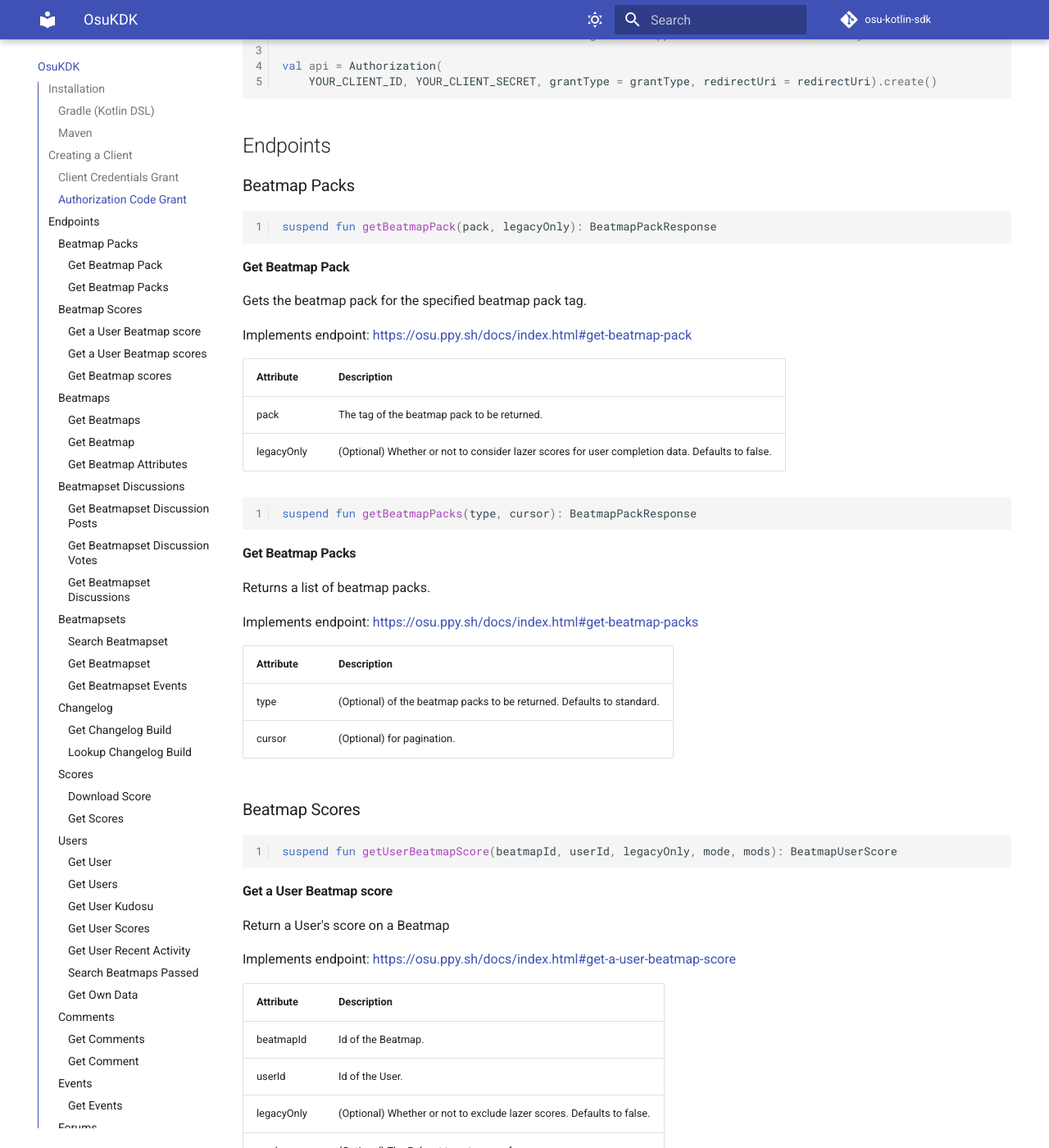
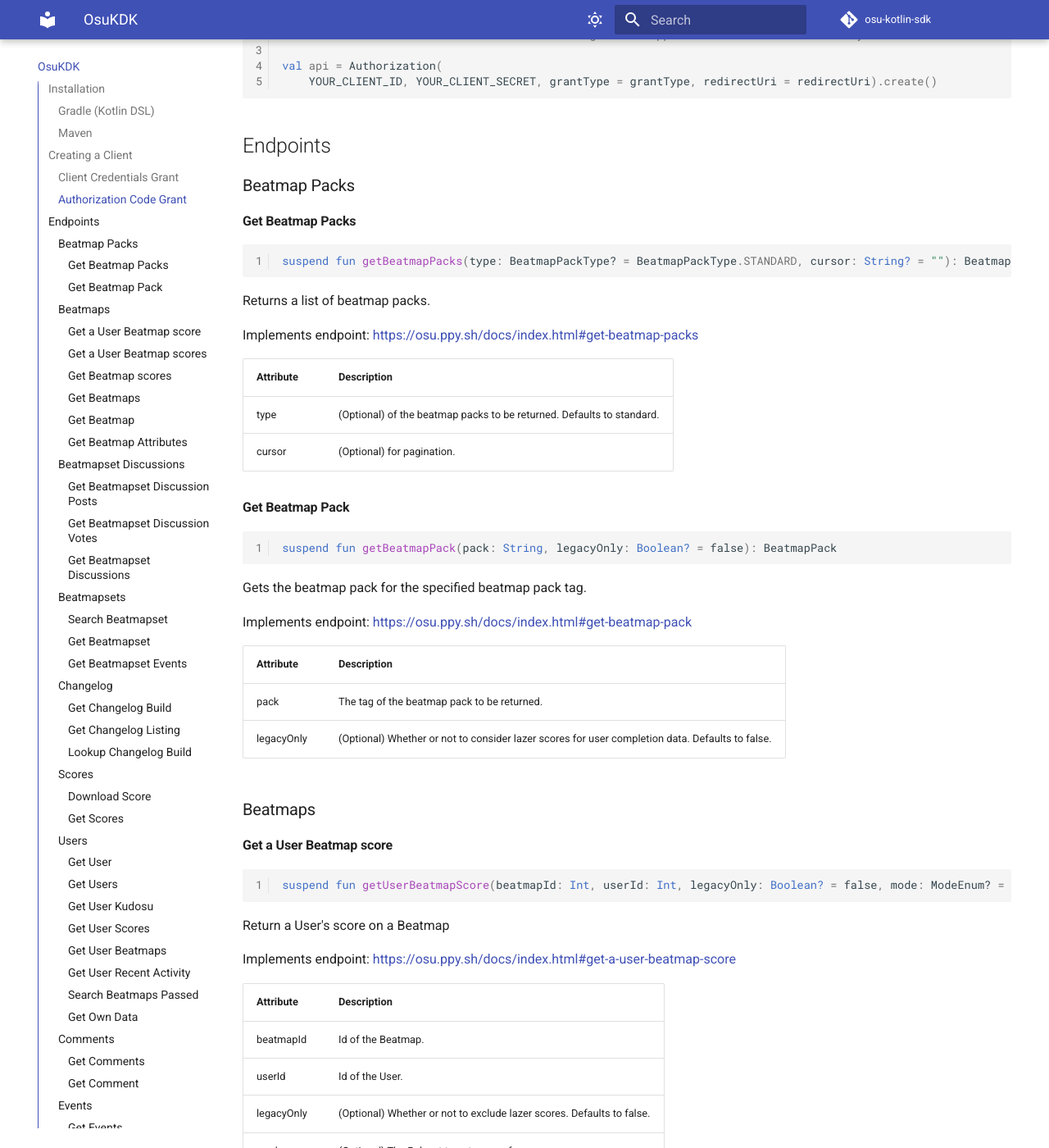
Before and after one commit to Vinnih-1/osu-kotlin-sdk, an MkDocs documentation site: the page built from docs/index.md, in a window 1280 px wide and 1400 px high, scrolled down 932 px. Shown: the whole window at 82% size. Built offline with MkDocs 1.6.1 and Material for MkDocs 9.7.7, drawn with Linux system fonts in a browser that asks for light colours; comment, search, counter and statistics services are not loaded; some of the changed text lies outside the part shown.

Commit message:
update: fix methods parameter

````diff
--- a/docs/index.md
+++ b/docs/index.md
@@ -45,10 +45,26 @@ val api = Authorization(
 
 ### Beatmap Packs
 
+#### Get Beatmap Packs
+
 ```kotlin
-suspend fun getBeatmapPack(pack, legacyOnly): BeatmapPackResponse
+suspend fun getBeatmapPacks(type: BeatmapPackType? = BeatmapPackType.STANDARD, cursor: String? = ""): BeatmapPackResponse
 ```
+
+Returns a list of beatmap packs.
+
+Implements endpoint: [https://osu.ppy.sh/docs/index.html#get-beatmap-packs](https://osu.ppy.sh/docs/index.html#get-beatmap-packs)
+
+| Attribute | Description                                                      |
+|-----------|------------------------------------------------------------------|
+| type      | (Optional) of the beatmap packs to be returned. Defaults to standard. |
+| cursor    | (Optional) for pagination.                                       |
+
 #### Get Beatmap Pack
+
+```kotlin
+suspend fun getBeatmapPack(pack: String, legacyOnly: Boolean? = false): BeatmapPack
+```
 
 Gets the beatmap pack for the specified beatmap pack tag.
 
@@ -59,26 +75,13 @@ Implements endpoint: [https://osu.ppy.sh/docs/index.html#get-beatmap-pack](https
 | pack       | The tag of the beatmap pack to be returned.                                                     |
 | legacyOnly | (Optional) Whether or not to consider lazer scores for user completion data. Defaults to false. |
 
-```kotlin
-suspend fun getBeatmapPacks(type, cursor): BeatmapPackResponse
-```
-#### Get Beatmap Packs
+### Beatmaps
 
-Returns a list of beatmap packs.
-
-Implements endpoint: [https://osu.ppy.sh/docs/index.html#get-beatmap-packs](https://osu.ppy.sh/docs/index.html#get-beatmap-packs)
-
-| Attribute | Description                                                      |
-|-----------|------------------------------------------------------------------|
-| type      | (Optional) of the beatmap packs to be returned. Defaults to standard. |
-| cursor    | (Optional) for pagination.                                       |
-
-### Beatmap Scores
+#### Get a User Beatmap score
 
 ```kotlin
-suspend fun getUserBeatmapScore(beatmapId, userId, legacyOnly, mode, mods): BeatmapUserScore
+suspend fun getUserBeatmapScore(beatmapId: Int, userId: Int, legacyOnly: Boolean? = false, mode: ModeEnum? = ModeEnum.OSU, mods: String? = ""): BeatmapUserScore
 ```
-#### Get a User Beatmap score
 
 Return a User's score on a Beatmap
 
@@ -92,10 +95,11 @@ Implements endpoint: [https://osu.ppy.sh/docs/index.html#get-a-user-beatmap-scor
 | mode       | (Optional) The Ruleset to get scores for.                                  |
 | mods       | (Optional) An array of matching Mods, or none.                             |
 
+#### Get a User Beatmap scores
+
 ```kotlin
-suspend fun getUserBeatmapScores(beatmapId, userId, legacyOnly, mode): List<Score>
+suspend fun getUserBeatmapScores(beatmapId: Int, userId: Int, legacyOnly: Boolean? = false, mode: ModeEnum? = ModeEnum.OSU): List<Score>
 ```
-#### Get a User Beatmap scores
 
 Return a User's scores on a Beatmap
 
@@ -108,10 +112,11 @@ Implements endpoint: [https://osu.ppy.sh/docs/index.html#get-a-user-beatmap-scor
 | legacyOnly | (Optional) Whether or not to exclude lazer scores. Defaults to false. |
 | mode       | (Optional) The Ruleset to get scores for.                             |
 
+#### Get Beatmap scores
+
 ```kotlin
-suspend fun getBeatmapScores(beatmapId, legacyOnly, mode, mods, type): BeatmapScores
+suspend fun getBeatmapScores(beatmapId: Int, legacyOnly: Boolean? = false, mode: ModeEnum? = ModeEnum.OSU, mods: String? = "", type: String? = ""): BeatmapScores
 ```
-#### Get Beatmap scores
 
 Returns the top scores for a beatmap. Depending on user preferences, this may only show legacy scores.
 
@@ -140,10 +144,11 @@ Implements endpoint: [https://osu.ppy.sh/docs/index.html#get-beatmaps](https://o
 |-----------|------------------------------------------------------------------------------------------------------------|
 | ids       | Beatmap IDs to be returned. Specify once for each beatmap ID requested. Up to 50 beatmaps can be requested at once. |
 
+#### Get Beatmap
+
 ```kotlin
-suspend fun getBeatmap(beatmapId): Beatmap
+suspend fun getBeatmap(beatmapId: Int): Beatmap
 ```
-#### Get Beatmap
 
 Gets beatmap data for the specified beatmap ID.
 
@@ -153,10 +158,11 @@ Implements endpoint: [https://osu.ppy.sh/docs/index.html#get-beatmap](https://os
 |-----------|----------------------------|
 | beatmapId | The ID of the beatmap.     |
 
+#### Get Beatmap Attributes
+
 ```kotlin
-suspend fun getBeatmapAttributes(beatmapId, mods, mode): BeatmapDifficultyAttributes
+suspend fun getBeatmapAttributes(beatmapId: Int, mods: List<ModLegacy>, mode: ModeEnum): BeatmapDifficultyAttributes
 ```
-#### Get Beatmap Attributes
 
 Returns difficulty attributes of beatmap with specific mode and mods combination.
 
@@ -170,10 +176,11 @@ Implements endpoint: [https://osu.ppy.sh/docs/index.html#get-beatmap-attributes]
 
 ### Beatmapset Discussions
 
+#### Get Beatmapset Discussion Posts
+
 ```kotlin
-suspend fun getBeatmapsetDiscussionPosts(beatmapsetDiscussionId, limit, page, sort, types, userId, withDeleted): BeatmapsetDiscussionPostsResponse
+suspend fun getBeatmapsetDiscussionPosts(beatmapsetDiscussionId: String? = null, limit: Int? = 100, page: Int? = null, sort: Sort? = Sort.NEWEST, types: List<BeatmapsetDiscussionPostTypes>? = listOf(BeatmapsetDiscussionPostTypes.REPLY), userId: String? = null, withDeleted: String? = null): BeatmapsetDiscussionPostsResponse
 ```
-#### Get Beatmapset Discussion Posts
 
 Returns the posts of beatmapset discussions.
 
@@ -189,10 +196,11 @@ Implements endpoint: [https://osu.ppy.sh/docs/index.html#get-beatmapset-discussi
 | userId                 | The id of the User.                                                                                         |
 | withDeleted            | This param has no effect as api calls do not currently receive group permissions.                           |
 
+#### Get Beatmapset Discussion Votes
+
 ```kotlin
-suspend fun getBeatmapsetDiscussionVotes(beatmapsetDiscussionId, limit, page, receiver, score, sort, userId, withDeleted): BeatmapsetDiscussionVotesResponse
+suspend fun getBeatmapsetDiscussionVotes(beatmapsetDiscussionId: String? = null, limit: Int? = 100, page: Int? = null, receiver: String? = null, score: String? = null, sort: Sort? = Sort.NEWEST, userId: String? = null, withDeleted: String? = null): BeatmapsetDiscussionVotesResponse
 ```
-#### Get Beatmapset Discussion Votes
 
 Returns the votes given to beatmapset discussions.
 
@@ -209,10 +217,11 @@ Implements endpoint: [https://osu.ppy.sh/docs/index.html#get-beatmapset-discussi
 | userId                 | The id of the User.                                                                                         |
 | withDeleted            | This param has no effect as api calls do not currently receive group permissions.                           |
 
+#### Get Beatmapset Discussions
+
 ```kotlin
-suspend fun getBeatmapsetDiscussion(beatmapId, beatmapsetId, beatmapsetStatus, limit, messageTypes, onlyUnresolved, page, sort, userId, withDeleted, cursorString): BeatmapsetDiscussionResponse
+suspend fun getBeatmapsetDiscussion(beatmapId: String? = null, beatmapsetId: String? = null, beatmapsetStatus: String? = null, limit: Int? = 100, messageTypes: List<String>? = null, onlyUnresolved: Boolean? = false, page: Int? = null, sort: Sort? = Sort.NEWEST, userId: String? = null, withDeleted: String? = null, cursorString: String? = null): BeatmapsetDiscussionResponse
 ```
-#### Get Beatmapset Discussions
 
 Returns a list of beatmapset discussions.
 
@@ -234,10 +243,11 @@ Implements endpoint: [https://osu.ppy.sh/docs/index.html#get-beatmapset-discussi
 
 ### Beatmapsets
 
+#### Search Beatmapset
+
 ```kotlin
-suspend fun searchBeatmapset(cursorString): SearchBeatmapsetResponse
+suspend fun searchBeatmapset(cursorString: String? = null): SearchBeatmapsetResponse
 ```
-#### Search Beatmapset
 
 TODO: DOCS
 
@@ -245,10 +255,11 @@ TODO: DOCS
 |--------------|----------------------------|
 | cursorString | CursorString for pagination. |
 
+#### Get Beatmapset
+
 ```kotlin
-suspend fun getBeatmapset(beatmapsetId): Beatmapset
+suspend fun getBeatmapset(beatmapsetId: Int): Beatmapset
 ```
-#### Get Beatmapset
 
 TODO: DOCS
 
@@ -256,10 +267,11 @@ TODO: DOCS
 |--------------|----------------------------|
 | beatmapsetId | The ID of the beatmapset.  |
 
+#### Get Beatmapset Events
+
 ```kotlin
 suspend fun getBeatmapsetEvents(): BeatmapsetEventsResponse
 ```
-#### Get Beatmapset Events
 
 TODO: DOCS
 
@@ -267,10 +279,11 @@ No parameters.
 
 ### Changelog
 
+#### Get Changelog Build
+
 ```kotlin
-suspend fun getChangelogBuild(stream, build): Build
+suspend fun getChangelogBuild(stream: String, build: String): Build
 ```
-#### Get Changelog Build
 
 Returns details of the specified build.
 
@@ -281,10 +294,29 @@ Implements endpoint: [https://osu.ppy.sh/docs/index.html#get-changelog-build](ht
 | stream    | (Optional) Update stream name. |
 | build     | (Optional) Build version.  |
 
+#### Get Changelog Listing
+
 ```kotlin
-suspend fun lookupChangelogBuild(build, messageFormats): Build
+suspend fun getChangelogListing(from: String? = null, maxId: Int? = null, stream: String? = null, to: String? = null, messageFormats: List<String>? = listOf("html, markdown")): BuildResponse
 ```
+
+Returns a listing of update streams, builds, and changelog entries.
+
+Implements endpoint: [https://osu.ppy.sh/docs/index.html#get-changelog-listing](https://osu.ppy.sh/docs/index.html#get-changelog-listing)
+
+| Attribute      | Description                                                |
+|----------------|------------------------------------------------------------|
+| from           | (Optional) Minimum build version.                           |
+| maxId          | (Optional) Maximum build ID.                                |
+| stream         | (Optional) Stream name to return builds from.               |
+| to             | (Optional) Maximum build version.                           |
+| messageFormats | (Optional) html, markdown. Default to both.                |
+
 #### Lookup Changelog Build
+
+```kotlin
+suspend fun lookupChangelogBuild(build: String, messageFormats: List<String>? = listOf("html, markdown")): Build
+```
 
 Returns details of the specified build.
 
@@ -297,24 +329,26 @@ Implements endpoint: [https://osu.ppy.sh/docs/index.html#lookup-changelog-build]
 
 ### Scores
 
+#### Download Score
+
 ```kotlin
-suspend fun downloadScore(mode, cursorString): ScoreResponse
+suspend fun downloadScore(scoreId: Long, isOldFormat: Boolean? = false): ByteArray
 ```
-#### Download Score
 
 This method returns ByteArray from Score
 
-Implements endpoint: https://osu.ppy.sh/docs/index.html#get-apiv2scoresscoredownload
+Implements endpoint: [https://osu.ppy.sh/docs/index.html#get-apiv2scoresscoredownload](https://osu.ppy.sh/docs/index.html#get-apiv2scoresscoredownload)
 
 | Attribute   | Description                                                                                                                                                                                                             |
 |-------------|-------------------------------------------------------------------------------------------------------------------------------------------------------------------------------------------------------------------------|
 | scoreId     | Id of the Score                                                                                                                                                                                                         |
 | isOldFormat | If your score ID is in the old format (https://osu.ppy.sh/scores/osu/4459998279) this param should be true, or if is in new format (https://osu.ppy.sh/scores/1695006824) you can ignore this param. Defaults to false. |
 
+#### Get Scores
+
 ```kotlin
-suspend fun getScore(mode, cursorString): ScoreResponse
+suspend fun getScore(mode: ModeEnum? = ModeEnum.OSU, cursorString: String? = null): ScoreResponse
 ```
-#### Get Scores
 
 Returns all passed scores. Up to 1000 scores will be returned in order of oldest to latest. Most recent scores will be returned if cursor_string parameter is not specified.
 
@@ -327,10 +361,11 @@ Implements endpoint: [https://osu.ppy.sh/docs/index.html#get-scores97](https://o
 
 ### Users
 
+#### Get User
+
 ```kotlin
-suspend fun getUser(userId, mode): User
+suspend fun getUser(userId: Int, mode: ModeEnum = ModeEnum.OSU): User
 ```
-#### Get User
 
 This endpoint returns the detail of specified user.
 
@@ -341,10 +376,11 @@ Implements endpoint: [https://osu.ppy.sh/docs/index.html#get-user](https://osu.p
 | userId    | Id of the user.                                             |
 | mode      | (Optional) osu mode will be used if not specified.          |
 
+#### Get Users
+
 ```kotlin
-suspend fun getUsers(ids, includeVariantStatistics): List<User>
+suspend fun getUsers(ids: List<String>, includeVariantStatistics: Boolean? = true): List<User>
 ```
-#### Get Users
 
 Returns list of users.
 
@@ -355,10 +391,11 @@ Implements endpoint: [https://osu.ppy.sh/docs/index.html#get-users](https://osu.
 | ids                      | User id to be returned. Specify once for each user id requested. Up to 50 users can be requested at once.   |
 | includeVariantStatistics | (Optional) Whether to additionally include statistics variants (default: true).                            |
 
+#### Get User Kudosu
+
 ```kotlin
-suspend fun getUserKudosu(userId, limit, offset): List<KudosuHistory>
+suspend fun getUserKudosu(userId: Int, limit: Int? = 50, offset: String? = "0"): List<KudosuHistory>
 ```
-#### Get User Kudosu
 
 Returns kudosu history
 
@@ -370,10 +407,11 @@ Implements endpoint: [https://osu.ppy.sh/docs/index.html#get-user-kudosu](https:
 | limit     | (Optional) Maximum number of results. defaults to 50        |
 | offset    | (Optional) Result offset for pagination. defaults to 0      |
 
+#### Get User Scores
+
 ```kotlin
-suspend fun getUserScore(userId, type, legacyOnly, includeFails, mode, offset, limit): List<Score>
+suspend fun getUserScore(userId: Int, type: ScoreType? = ScoreType.RECENT, legacyOnly: Boolean? = false, includeFails: Boolean? = false, mode: ModeEnum? = ModeEnum.OSU, offset: Int? = 0, limit: Int? = 100): List<Score>
 ```
-#### Get User Scores
 
 This method returns the scores of specified user.
 
@@ -389,10 +427,28 @@ Implements endpoint: [https://osu.ppy.sh/docs/index.html#get-user-scores](https:
 | offset       | (Optional) Result offset for pagination. default is 0                                                        |
 | limit        | (Optional) Maximum number of results. default is 100                                                         |
 
+#### Get User Beatmaps
+
 ```kotlin
-suspend fun getUserRecentActivity(userId, offset, limit): List<Event>
+suspend fun getUserBeatmaps(userId: Int, type: BeatmapPlaycountType, offset: Int? = 0, limit: Int? = 100): List<BeatmapPlayCount>
 ```
+
+Returns the beatmaps of specified user.
+
+Implements endpoint: [https://osu.ppy.sh/docs/index.html#get-user-beatmaps](https://osu.ppy.sh/docs/index.html#get-user-beatmaps)
+
+| Attribute | Description                                                |
+|----------------|------------------------------------------------------------|
+| userId    | Id of the user.                                             |
+| type      | Beatmap type.                                               |
+| offset    | (Optional) Result offset for pagination. default is 0       |
+| limit     | (Optional) Maximum number of results. default is 100        |
+
 #### Get User Recent Activity
+
+```kotlin
+suspend fun getUserRecentActivity(userId: Int, offset: Int? = 0, limit: Int? = 100): List<Event>
+```
 
 Returns recent activity.
 
@@ -404,10 +460,11 @@ Implements endpoint: [https://osu.ppy.sh/docs/index.html#get-user-recent-activit
 | offset    | (Optional) Result offset for pagination. default is 0       |
 | limit     | (Optional) Maximum number of results. default is 100        |
 
+#### Search Beatmaps Passed
+
 ```kotlin
-suspend fun searchBeatmapsPassed(userId, beatmapsetIds, excludeConverts, isLegacy, noDiffReduction, rulesetId): List<Beatmap>
+suspend fun searchBeatmapsPassed(userId: Int, beatmapsetIds: List<Int>? = listOf(), excludeConverts: Boolean? = false, isLegacy: Boolean? = true, noDiffReduction: Boolean? = true, rulesetId: Int? = null): List<Beatmap>
 ```
-#### Search Beatmaps Passed
 
 Searches for the Beatmaps a User has passed by Beatmapset.
 
@@ -422,10 +479,11 @@ Implements endpoint: https://osu.ppy.sh/docs/index.html#search-beatmaps-passed
 | noDiffReduction  | (Optional) Whether or not to exclude diff reduction mods. Defaults to true.                                 |
 | rulesetId        | (Optional) The Ruleset ID. Leave empty for all rulesets.                                                    |
 
+#### Get Own Data
+
 ```kotlin
-suspend fun getOwnData(mode): User
+suspend fun getOwnData(mode: ModeEnum? = ModeEnum.OSU): User
 ```
-#### Get Own Data
 
 Similar to Get User but with authenticated user (token owner) as user id.
 
@@ -437,10 +495,11 @@ Implements endpoint: [https://osu.ppy.sh/docs/index.html#get-own-data](https://o
 
 ### Comments
 
+#### Get Comments
+
 ```kotlin
-suspend fun getComments(after, commentableType, commentableId, cursor, parentId, sort): CommentBundle
+suspend fun getComments(after: Int? = null, commentableType: String? = null, commentableId: Int? = null, cursor: String? = null, parentId: Int? = null, sort: CommentSort? = CommentSort.NEW): CommentBundle
 ```
-#### Get Comments
 
 Returns a list of comments and their replies up to 2 levels deep.
 
@@ -455,10 +514,11 @@ Implements endpoint: [https://osu.ppy.sh/docs/index.html#get-comments](https://o
 | parentId        | (Optional) Limit to comments which are reply to the specified id. Specify 0 to get top level comments.      |
 | sort            | (Optional) Sort option as defined in CommentSort. Defaults to NEW for guests and user-specified default when authenticated. |
 
+#### Get Comment
+
 ```kotlin
-suspend fun getComment(commentId): CommentBundle
+suspend fun getComment(commentId: Int): CommentBundle
 ```
-#### Get Comment
 
 Gets a comment and its replies up to 2 levels deep.
 
@@ -470,10 +530,11 @@ Implements endpoint: [https://osu.ppy.sh/docs/index.html#get-comment](https://os
 
 ### Events
 
+#### Get Events
+
 ```kotlin
-suspend fun getEvents(sort, cursorString): EventsResponse
+suspend fun getEvents(sort: String? = "id_desc", cursorString: String? = null): EventsResponse
 ```
-#### Get Events
 
 Returns a collection of Events in order of creation time.
 
@@ -486,10 +547,11 @@ Implements endpoint: [https://osu.ppy.sh/docs/index.html#get-events](https://osu
 
 ### Forums
 
+#### Reply Topic
+
 ```kotlin
 suspend fun replyTopic(topicId: Int, body: String): ForumPost
 ```
-#### Reply Topic
 
 Create a post replying to the specified topic.
 
@@ -500,10 +562,11 @@ Implements endpoint: [https://osu.ppy.sh/docs/index.html#reply-topic](https://os
 | topicId   | Id of the topic to be replied to. |
 | body      | Content of the reply post.        |
 
+#### Get Topic Listing
+
 ```kotlin
 suspend fun getTopicListing(forumId: String? = null, sort: String? = "new", limit: Int? = 50, cursorString: String? = null): ForumTopicResponse
 ```
-#### Get Topic Listing
 
 Get a sorted list of topics, optionally from a specific forum
 
@@ -516,10 +579,11 @@ Implements endpoint: [https://osu.ppy.sh/docs/index.html#get-topic-listing](http
 | limit        | Maximum number of topics to be returned (50 at most and by default).                                   |
 | cursorString | for pagination.                                                                                        |
 
+#### Create Topic
+
 ```kotlin
 suspend fun createTopic(topicRequest: TopicRequest): CreateTopicResponse
 ```
-#### Create Topic
 
 Create a new topic.
 
@@ -529,10 +593,11 @@ Implements endpoint: [https://osu.ppy.sh/docs/index.html#create-topic](https://o
 |--------------|----------------------|
 | topicRequest | the topic attributes |
 
+#### Get Topic and Posts
+
 ```kotlin
-suspend fun getTopicAndPosts(topicId, sort, limit, start, end, cursorString): ForumTopicAndPostsResponse
+suspend fun getTopicAndPosts(topicId: Int, sort: String? = "id_asc", limit: Int? = 20, start: String? = null, end: String? = null, cursorString: String? = null): ForumTopicAndPostsResponse
 ```
-#### Get Topic and Posts
 
 Get topic and its posts.
 
@@ -547,10 +612,11 @@ Implements endpoint: [https://osu.ppy.sh/docs/index.html#get-topic-and-posts](ht
 | end          | (Optional) First post id to be returned with sort set to id_desc. Ignored if `cursorString` is specified.                                |
 | cursorString | (Optional) for pagination.                                                                                                               |
 
+#### Get Forum Listing
+
 ```kotlin
 suspend fun getForumListing(): List<Forum>
 ```
-#### Get Forum Listing
 
 Get top-level forums and their subforums (max 2 deep).
 
@@ -558,10 +624,11 @@ Implements endpoint: [https://osu.ppy.sh/docs/index.html#get-forum-listing](http
 
 No parameters.
 
+#### Get Forum and Topics
+
 ```kotlin
-suspend fun getForumAndTopics(forumId): ForumAndTopicsResponse
+suspend fun getForumAndTopics(forumId: Int): ForumAndTopicsResponse
 ```
-#### Get Forum and Topics
 
 Get a forum by id, its pinned topics, recent topics, and its subforums.
 
@@ -571,10 +638,11 @@ Implements endpoint: [https://osu.ppy.sh/docs/index.html#get-forum-and-topics](h
 |-----------|----------------------------|
 | forumId   | Id of the forum.           |
 
+#### Edit Topic
+
 ```kotlin
-suspend fun editTopic(topicId, title): ForumTopic
+suspend fun editTopic(topicId: Int, title: String): ForumTopic
 ```
-#### Edit Topic
 
 Edit topic. Only title can be edited through this endpoint.
 
@@ -585,10 +653,11 @@ Implements endpoint: [https://osu.ppy.sh/docs/index.html#edit-topic](https://osu
 | topicId   | Id of the topic.           |
 | title     | New topic title.           |
 
+#### Edit Post
+
 ```kotlin
-suspend fun editPost(postId, body): ForumPost
+suspend fun editPost(postId: Int, body: String): ForumPost
 ```
-#### Edit Post
 
 Edit specified forum post.
 
@@ -601,10 +670,11 @@ Implements endpoint: [https://osu.ppy.sh/docs/index.html#edit-post](https://osu.
 
 ### Search
 
+#### Search
+
 ```kotlin
-suspend fun search(mode, query, page): Search
+suspend fun search(mode: String? = "all", query: String? = null, page: Int? = null): Search
 ```
-#### Search
 
 Searches users and wiki pages.
 
@@ -618,10 +688,11 @@ Implements endpoint: [https://osu.ppy.sh/docs/index.html#search](https://osu.ppy
 
 ### Matches
 
+#### Get Matches Listing
+
 ```kotlin
-suspend fun getMatchesListing(limit, sort, cursorString): MatchesResponse
+suspend fun getMatchesListing(limit: Int? = 50, sort: String? = "id_desc", cursorString: String? = null): MatchesResponse
 ```
-#### Get Matches Listing
 
 Returns a list of matches.
 
@@ -633,10 +704,11 @@ Implements endpoint: [https://osu.ppy.sh/docs/index.html#get-matches-listing](ht
 | sort         | (Optional) id_desc for newest first; id_asc for oldest first. Defaults to id_desc.        |
 | cursorString | for pagination.                                                                            |
 
+#### Get Match
+
 ```kotlin
-suspend fun getMatch(matchId, before, after, limit): MatchResponse
+suspend fun getMatch(matchId: Long, before: Int? = null, after: Int? = null, limit: Int? = 100): MatchResponse
 ```
-#### Get Match
 
 Returns details of the specified match.
 
@@ -651,10 +723,11 @@ Implements endpoint: [https://osu.ppy.sh/docs/index.html#get-match](https://osu.
 
 ### Multiplayer
 
+#### Get Multiplayer Rooms
+
 ```kotlin
-suspend fun getMultiplayerRooms(limit, mode, seasonId, sort, typeGroup): List<Room>
+suspend fun getMultiplayerRooms(limit: Int? = null, mode: String? = "active", seasonId: String? = null, sort: String? = null, typeGroup: String? = "playlists"): List<Room>
 ```
-#### Get Multiplayer Rooms
 
 Returns a list of multiplayer rooms.
 
@@ -668,10 +741,11 @@ Implements endpoint: [https://osu.ppy.sh/docs/index.html#get-match](https://osu.
 | sort      | (Optional) Sort order; ended, created.                                                     |
 | typeGroup | (Optional) playlists (default) or realtime.                                                |
 
+#### Get Multiplayer Scores
+
 ```kotlin
-suspend fun getMultiplayerScores(roomId, playlistId, limit, sort, cursorString): MultiplayerScores
+suspend fun getMultiplayerScores(roomId: Int, playlistId: Int, limit: Int? = null, sort: String? = null, cursorString: String? = null): MultiplayerScores
 ```
-#### Get Multiplayer Scores
 
 Returns a list of scores for specified playlist item.
 
@@ -687,10 +761,11 @@ Implements endpoint: [https://osu.ppy.sh/docs/index.html#get-scores](https://osu
 
 ### News
 
+#### Get News Listing
+
 ```kotlin
-suspend fun getNewsListing(limit, year, cursorString): NewsListingResponse
+suspend fun getNewsListing(limit: Int? = 12, year: Int? = null, cursorString: String? = null): NewsListingResponse
 ```
-#### Get News Listing
 
 Returns a list of news posts and related metadata.
 
@@ -702,10 +777,11 @@ Implements endpoint: [https://osu.ppy.sh/docs/index.html#get-news-listing](https
 | year         | Year to return posts from.                                                                 |
 | cursorString | for pagination.                                                                            |
 
+#### Get News Post
+
 ```kotlin
-suspend fun getNewsPost(slug, key): NewsPost
+suspend fun getNewsPost(slug: String, key: String? = null): NewsPost
 ```
-#### Get News Post
 
 Returns details of the specified news post.
 
@@ -718,10 +794,11 @@ Implements endpoint: [https://osu.ppy.sh/docs/index.html#get-news-post](https://
 
 ### OAuth Tokens
 
+#### Revoke Current Token
+
 ```kotlin
 suspend fun revokeToken()
 ```
-#### Revoke Current Token
 
 Revokes currently authenticated token.
 
@@ -729,10 +806,11 @@ Implements endpoint: [https://osu.ppy.sh/docs/index.html#revoke-current-token](h
 
 ### Ranking
 
+#### Get Kudosu Ranking
+
 ```kotlin
-suspend fun getKudosuRanking(page): List<User>
+suspend fun getKudosuRanking(page: Int? = null): List<User>
 ```
-#### Get Kudosu Ranking
 
 Gets the kudosu ranking.
 
@@ -742,10 +820,11 @@ Implements endpoint: [https://osu.ppy.sh/docs/index.html#get-kudosu-ranking](htt
 |-----------|--------------------------------------------------------------------------------------------|
 | page      | (Optional) Ranking page.                                                                   |
 
+#### Get Ranking
+
 ```kotlin
-suspend fun getRanking(mode, type, country, cursor, filter, spotlight, variant): Rankings
+suspend fun getRanking(rankingType: RankingType, mode: ModeEnum, country: String? = null, cursor: Rankings.Cursor? = null, filter: String? = "all", spotlight: String? = null, variant: String? = null): Rankings
 ```
-#### Get Ranking
 
 Gets the current ranking for the specified type and game mode.
 
@@ -772,10 +852,11 @@ Implements endpoint: [https://osu.ppy.sh/docs/index.html#get-spotlights](https:/
 
 ### Wiki
 
+#### Get Wiki Page
+
 ```kotlin
-suspend fun getWikiPage(locale, path): WikiPage
+suspend fun getWikiPage(locale: String, path: String): WikiPage
 ```
-#### Get Wiki Page
 
 The wiki article or image data.
 
````
Also changed, not shown: other parts of docs/index.md (+5 -5 lines).
